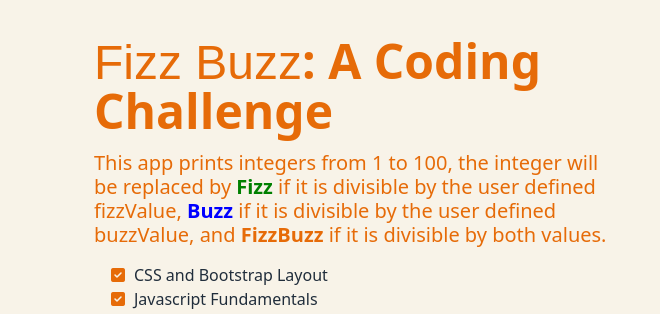
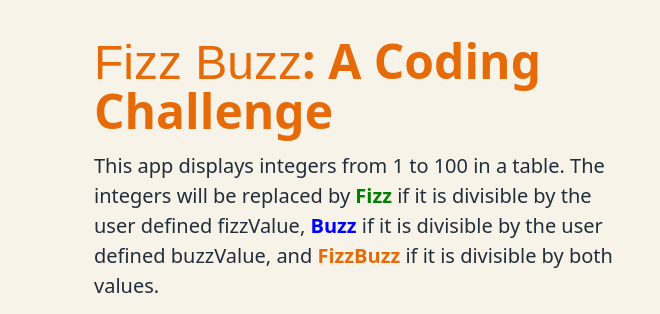
Before and after one commit to jtingler96/fizzBuzz, a plain HTML site: page Index.html in a window 1280 px wide. Shown: the part 83-397 px from the top of the page, 0-660 px from the left. Drawn offline with nearby package versions, Linux system fonts and the light colour scheme; a web font is replaced by a local one.

Commit message:
update app description

```diff
--- a/Index.html
+++ b/Index.html
@@ -52,10 +52,10 @@
            <div class="row g-5 py-5 row-cols-1 row-cols-lg-2">
                <div class="col order-last order-lg-first pt-4">
                     <h1 class="display-5 fw-bold lh-1 mb-3"><span class="logofont">Fizz Buzz</span>: A Coding Challenge</h1>
-                    <h4 class="lead">
-                        This app prints integers from 1 to 100, the integer will be replaced by <span class="Fizz">Fizz</span> if it is divisible by the user defined fizzValue,
+                    <p class="lead">
+                        This app displays integers from 1 to 100 in a table. The integers will be replaced by <span class="Fizz">Fizz</span> if it is divisible by the user defined fizzValue,
                         <span class="Buzz">Buzz</span> if it is divisible by the user defined buzzValue, and <span class="FizzBuzz">FizzBuzz</span> if it is divisible by both values.
-                    </h4>
+                    </p>
                     <ul class="fa-ul pt-2 checklist">
                         <li><span class="fa-li"><i class="fas fa-check-square"></i></span>CSS and Bootstrap Layout</li>
                         <li><span class="fa-li"><i class="fas fa-check-square"></i></span>Javascript Fundamentals</li>
```
Also changed, not shown: app.html (+1 -1 lines).
